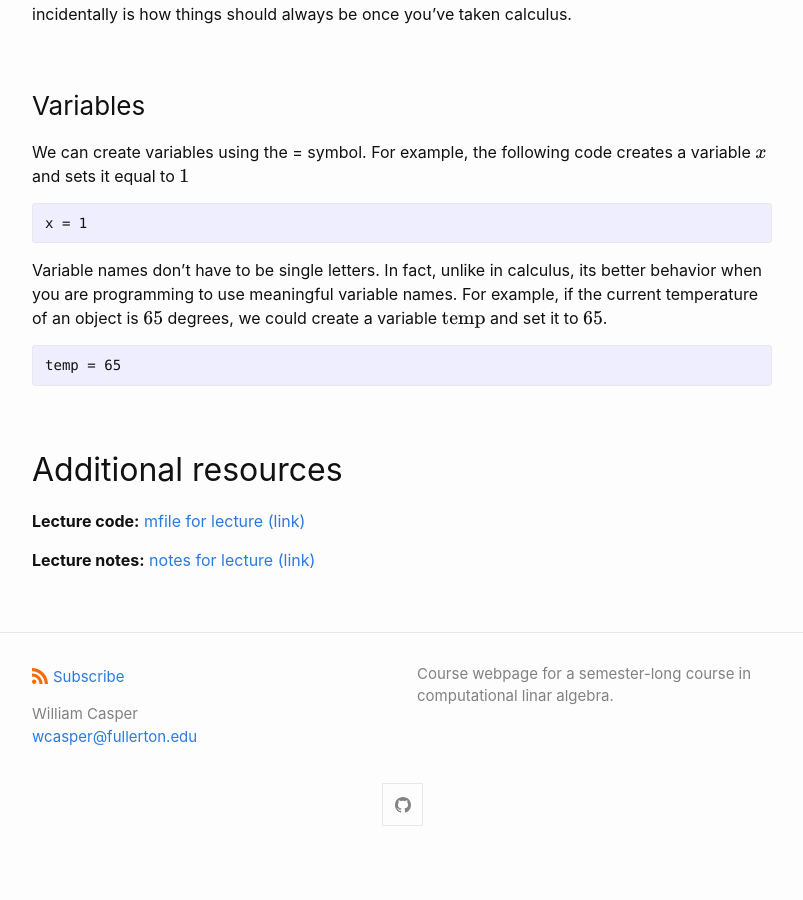
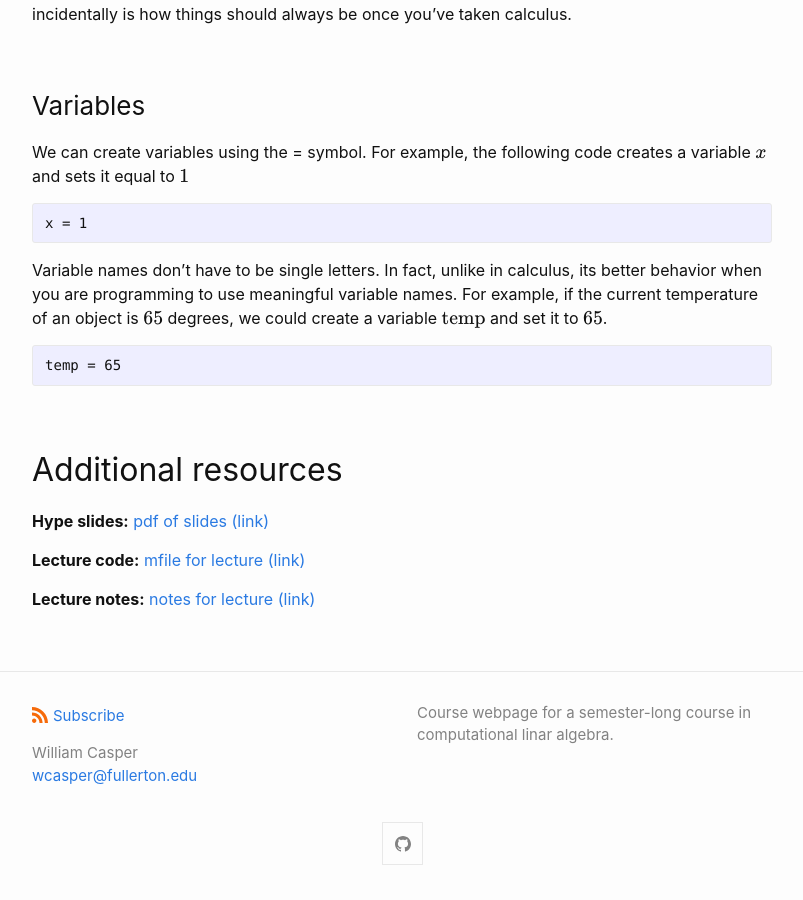
Before and after one commit to wcasper/math107spring2022, a Jekyll site: the page built from _posts/2022-01-24-Week-1-Lecture-1.md, in a window 1280 px wide and 900 px high, scrolled down 1682 px. Shown: the whole window, without its empty margins (238-1041 px from the left). Built offline with Jekyll 4.4.1, drawn with Linux system fonts in a browser that asks for light colours; before the commit the page ends 2543 px from its top, so only the background shows below that.

Commit message:
added link to hype slides

```diff
--- a/_posts/2022-01-24-Week-1-Lecture-1.md
+++ b/_posts/2022-01-24-Week-1-Lecture-1.md
@@ -50,6 +50,9 @@ temp = 65
 
 
 ## Additional resources
+**Hype slides:** <a target="_parent" href="https://wcasper.github.io/math107spring2022/extras/presentations/hype/slides.pdf">pdf of slides (link)</a>
+
+
 **Lecture code:** <a target="_parent" href="https://wcasper.github.io/math107spring2022/MATLAB/lecture1.m">mfile for lecture (link)</a>
 
 **Lecture notes:** <a target="_parent" href="https://wcasper.github.io/math107spring2022/extras/notes/2021-01-25-Note-10-28.pdf">notes for lecture (link)</a>
```
